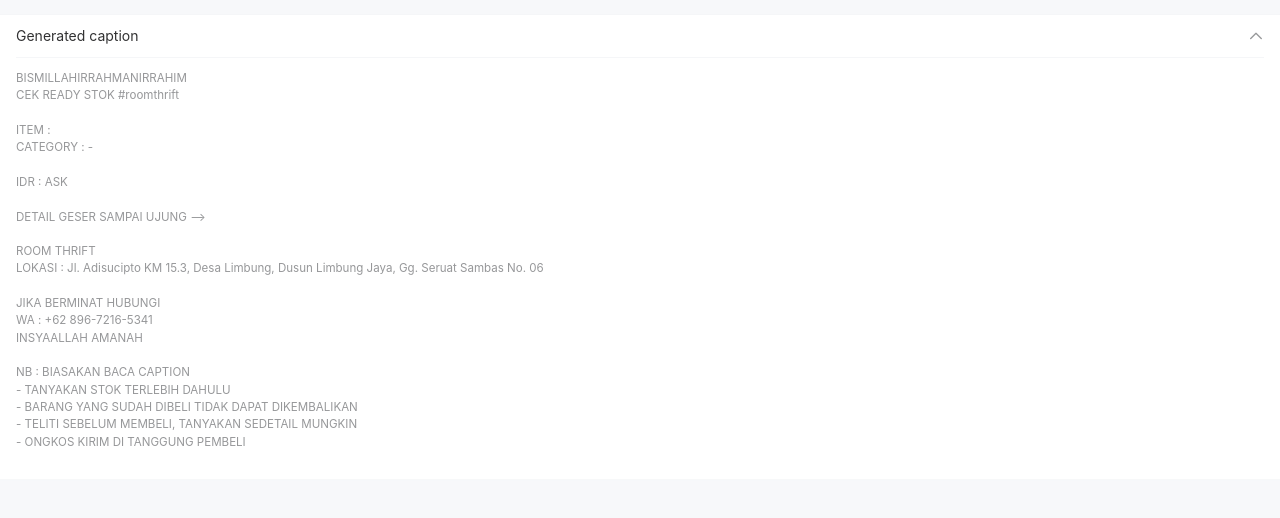
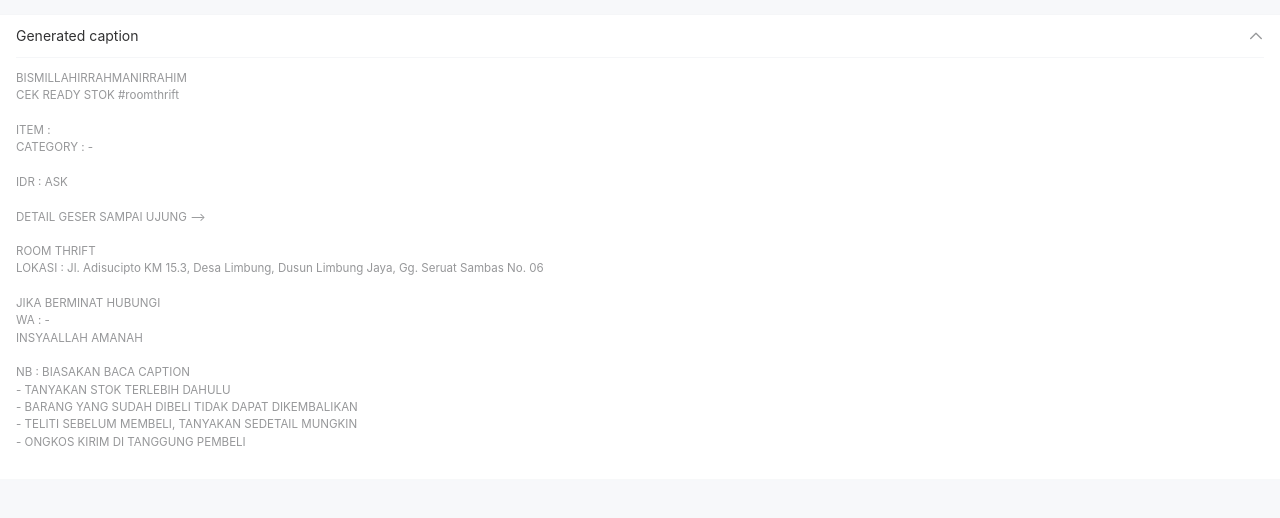
Before and after one commit to cacing69/room-pwa, a Vue app: page /#/1/caption in a window 1280 px wide. Shown: the part 198-716 px from the top of the page. Built offline with nearby package versions, Linux system fonts and the light colour scheme; what vue-query would draw is missing.

Commit message:
change edit

```diff
--- a/src/modules/caption/caption.page.vue
+++ b/src/modules/caption/caption.page.vue
@@ -77,7 +77,7 @@ ROOM THRIFT
 LOKASI : Jl. Adisucipto KM 15.3, Desa Limbung, Dusun Limbung Jaya, Gg. Seruat Sambas No. 06
 
 JIKA BERMINAT HUBUNGI
-WA : +62 896-7216-5341
+WA : -
 INSYAALLAH AMANAH
 
 NB : BIASAKAN BACA CAPTION
```
